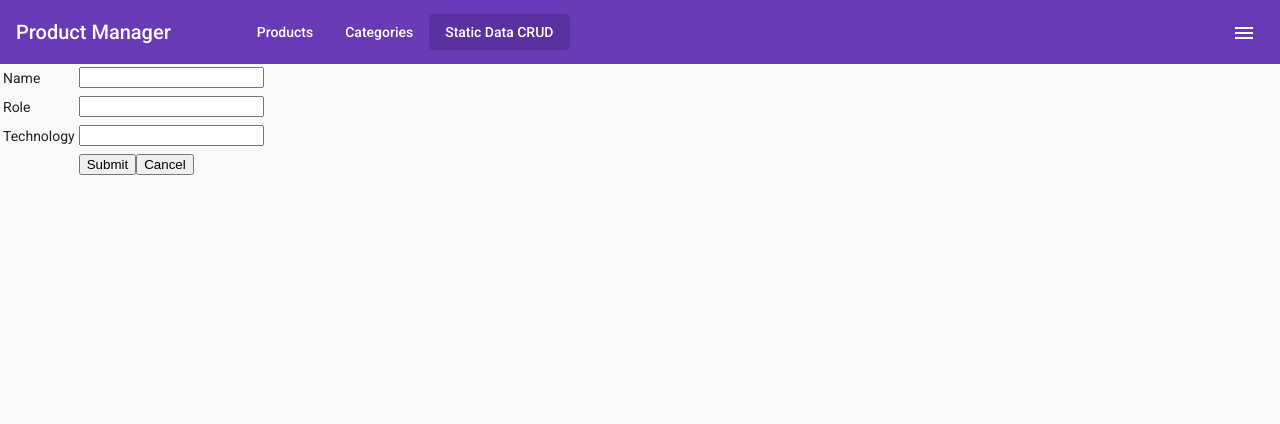
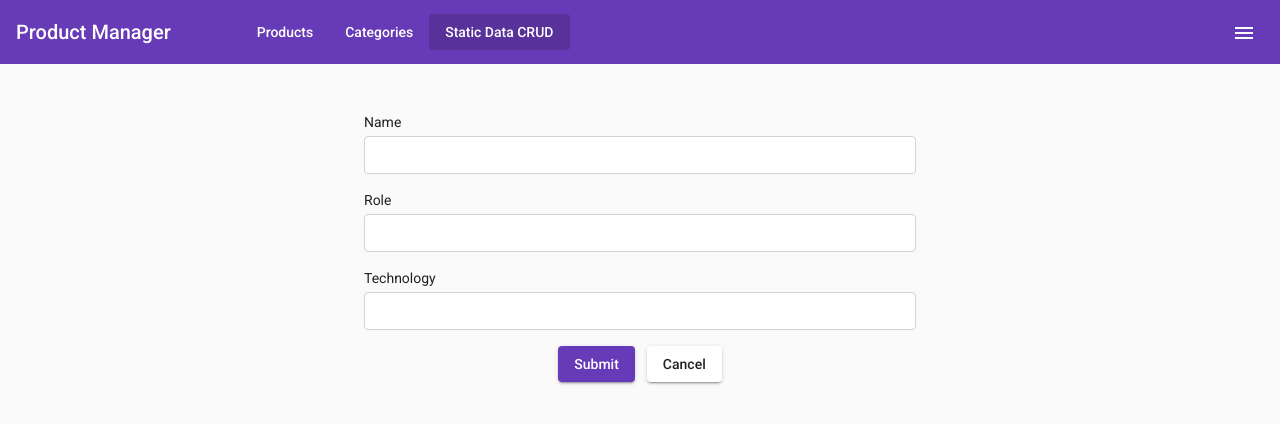
Before and after one commit to sagar-agola/product-manager, an Angular app in the folder PM.Web/: page /static-data in a window 1280 px wide. Both pictures are taken after a click on the button "Create". Shown: the top 424 px of the page. Built offline with nearby package versions, Linux system fonts and the light colour scheme.

Commit message:
add bootstrap and style static data component

```diff
--- a/PM.Web/src/app/app.component.scss
+++ b/PM.Web/src/app/app.component.scss
@@ -1,3 +1,9 @@
-a.active {
-    background-color: #5a31a0;
+a {
+    &.active {
+        background-color: #58319b;
+    }
+
+    &:hover:not(.mat-list-item) {
+        color: #fff;
+    }
 }
--- a/PM.Web/src/app/common/shared.module.ts
+++ b/PM.Web/src/app/common/shared.module.ts
@@ -7,11 +7,13 @@ import { MatListModule } from '@angular/material/list';
 import { MatButtonModule } from '@angular/material/button';
 import { MatIconModule } from '@angular/material/icon';
 import { MatSnackBarModule } from '@angular/material/snack-bar';
+import { FormsModule } from '@angular/forms';
 
 @NgModule({
   declarations: [],
   imports: [
     CommonModule,
+    FormsModule,
     HttpClientModule,
     MatToolbarModule,
     MatSidenavModule,
@@ -22,6 +24,7 @@ import { MatSnackBarModule } from '@angular/material/snack-bar';
   ],
   exports: [
     CommonModule,
+    FormsModule,
     HttpClientModule,
     MatToolbarModule,
     MatSidenavModule,
--- a/PM.Web/src/app/modules/static-data/detail/detail.component.html
+++ b/PM.Web/src/app/modules/static-data/detail/detail.component.html
@@ -1,42 +1,18 @@
-<table>
-    <tr>
-        <td>
-            <label for="name">Name</label>
-        </td>
-        <td>
-            <input type="text" name="name" [(ngModel)]="user.name">
-        </td>
-    </tr>
-    <tr>
-        <td colspan="2"></td>
-    </tr>
-    <tr>
-        <td>
-            <label for="role">Role</label>
-        </td>
-        <td>
-            <input type="text" name="role" [(ngModel)]="user.role">
-        </td>
-    </tr>
-    <tr>
-        <td colspan="2"></td>
-    </tr>
-    <tr>
-        <td>
-            <label for="technology">Technology</label>
-        </td>
-        <td>
-            <input type="text" name="technology" [(ngModel)]="user.technology">
-        </td>
-    </tr>
-    <tr>
-        <td colspan="2"></td>
-    </tr>
-    <tr>
-        <td></td>
-        <td>
-            <button (click)="save()">Submit</button>
-            <button [routerLink]="[ '/static-data' ]" routerLinkActive="router-link-active" >Cancel</button>
-        </td>
-    </tr>
-</table>
+<div class="container mt-5">
+    <div class="mb-3">
+        <label for="name" class="mb-1">Name</label>
+        <input type="text" name="name" [(ngModel)]="user.name" class="form-control">
+    </div>
+    <div class="mb-3">
+        <label for="role" class="mb-1">Role</label>
+        <input type="text" name="role" [(ngModel)]="user.role" class="form-control">
+    </div>
+    <div class="mb-3">
+        <label for="technology" class="mb-1">Technology</label>
+        <input type="text" name="technology" [(ngModel)]="user.technology" class="form-control">
+    </div>
+    <div class="text-center">
+        <button mat-raised-button color="primary" style="margin-right: 12px;" (click)="save()">Submit</button>
+        <button mat-raised-button [routerLink]="[ '/static-data' ]" routerLinkActive="router-link-active" >Cancel</button>
+    </div>
+</div>
--- a/PM.Web/src/app/modules/static-data/detail/detail.component.scss
+++ b/PM.Web/src/app/modules/static-data/detail/detail.component.scss
@@ -0,0 +1,3 @@
+.container {
+    max-width: 576px;
+}
--- a/PM.Web/src/app/modules/static-data/list/list.component.html
+++ b/PM.Web/src/app/modules/static-data/list/list.component.html
@@ -1,5 +1,8 @@
-<button [routerLink]="['/static-data/create']" routerLinkActive="router-link-active" >Create</button>
-<table border="1">
+<div class="container">
+    <div class="d-flex justify-content-end my-3">
+        <button mat-raised-button color="primary" [routerLink]="['/static-data/create']" routerLinkActive="router-link-active" >Create</button>
+    </div>
+    <table class="mat-elevation-z8">
         <thead>
             <tr>
                 <th>#</th>
@@ -21,9 +24,10 @@
                 <td>{{ user.role }}</td>
                 <td>{{ user.technology }}</td>
                 <td>
-                <button [routerLink]="[ '/static-data/edit', user.id]" routerLinkActive="router-link-active" >Edit</button>
-                <button (click)="delete(user.id)">Delete</button>
+                    <button mat-raised-button color="primary" [routerLink]="[ '/static-data/edit', user.id]" routerLinkActive="router-link-active" >Edit</button>
+                    <button mat-raised-button color="warn" (click)="delete(user.id)" style="margin-left: 12px;">Delete</button>
                 </td>
             </tr>
         </tbody>
     </table>
+</div>
--- a/PM.Web/src/app/modules/static-data/list/list.component.scss
+++ b/PM.Web/src/app/modules/static-data/list/list.component.scss
@@ -0,0 +1,22 @@
+table {
+    width: 100%;
+
+    thead tr {
+        border-bottom: 2px solid #dedede;
+    }
+
+    tbody tr {
+        border-bottom: 1px solid #dedede;
+    }
+
+    th {
+        font-weight: bold;
+        text-align: center;
+        padding: .55rem .75rem;
+    }
+
+    td {
+        text-align: center;
+        padding: .35rem .75rem;
+    }
+}
--- a/PM.Web/src/app/modules/static-data/static-data.module.ts
+++ b/PM.Web/src/app/modules/static-data/static-data.module.ts
@@ -4,7 +4,7 @@ import { CommonModule } from '@angular/common';
 import { StaticDataRoutingModule } from './static-data-routing.module';
 import { ListComponent } from './list/list.component';
 import { DetailComponent } from './detail/detail.component';
-import { FormsModule } from '@angular/forms';
+import { SharedModule } from 'src/app/common/shared.module';
 
 
 @NgModule({
@@ -14,7 +14,7 @@ import { FormsModule } from '@angular/forms';
   ],
   imports: [
     CommonModule,
-    FormsModule,
+    SharedModule,
     StaticDataRoutingModule
   ]
 })
--- a/PM.Web/src/index.html
+++ b/PM.Web/src/index.html
@@ -12,6 +12,7 @@
   <link rel="preconnect" href="https://fonts.gstatic.com">
   <link href="https://fonts.googleapis.com/css2?family=Roboto:wght@300;400;500&display=swap" rel="stylesheet">
   <link href="https://fonts.googleapis.com/icon?family=Material+Icons" rel="stylesheet">
+  <link href="https://cdn.jsdelivr.net/npm/bootstrap@5.1.3/dist/css/bootstrap.min.css" rel="stylesheet" integrity="sha384-1BmE4kWBq78iYhFldvKuhfTAU6auU8tT94WrHftjDbrCEXSU1oBoqyl2QvZ6jIW3" crossorigin="anonymous">
 </head>
 <body class="mat-typography">
   <app-root></app-root>
```
Lines whose indentation alone changed are shown as unchanged.
